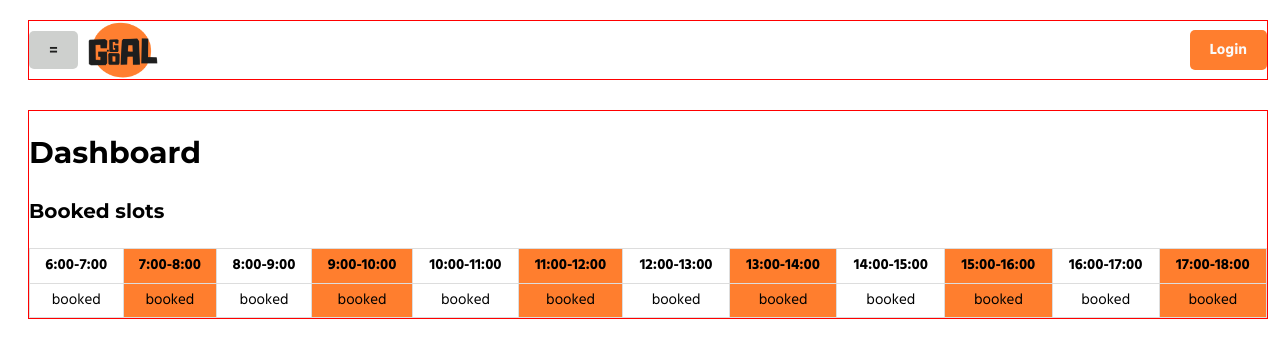
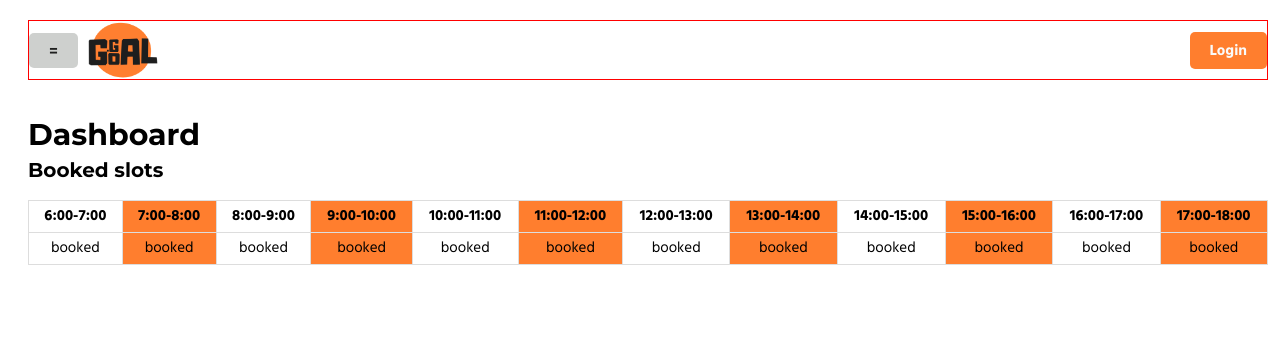
Before and after one commit to nischhal-hub/GoGoaGoal, a PHP site: page / in a window 1280 px wide. Shown: the top 358 px of the page. Run offline with PHP 8.4, Linux system fonts and the light colour scheme.

Commit message:
style: padding fixes

```diff
--- a/global.css
+++ b/global.css
@@ -36,15 +36,10 @@ body {
 }
 
 html {
-  line-height: 1.15; /* 1 */
+  line-height: 1; /* 1 */
   -ms-text-size-adjust: 100%; /* 2 */
   -webkit-text-size-adjust: 100%; /* 2 */
   font-size: 62.5%;
-}
-
-h1 {
-  font-size: 2em;
-  margin: 0.67em 0;
 }
 
 dl dl,
@@ -368,15 +363,17 @@ header {
 }
 .body-container {
   display: flex;
-  margin-top: 2rem;
+  margin-top: 0;
   margin-bottom: 3rem;
   margin-right: 2rem;
   margin-left: 2rem;
-  border: 1px solid red;
+  /* border: 1px solid red; */
 
 }
-.body-container h3{
-  padding: .5rem 0;
+.body-container h2{
+  margin: 1rem 0;
+}.body-container h3{
+  margin-top: 1rem;
 }
 .container {
   width: 100%;
```
